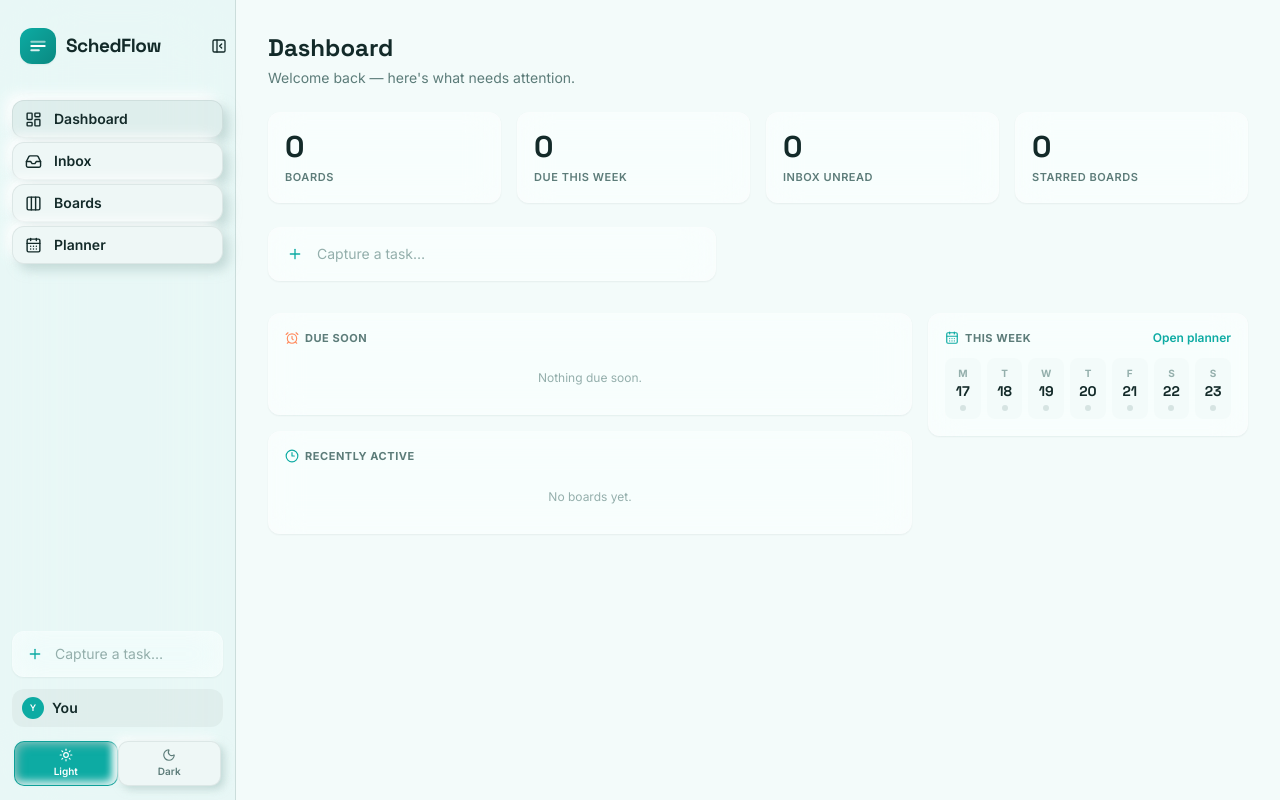
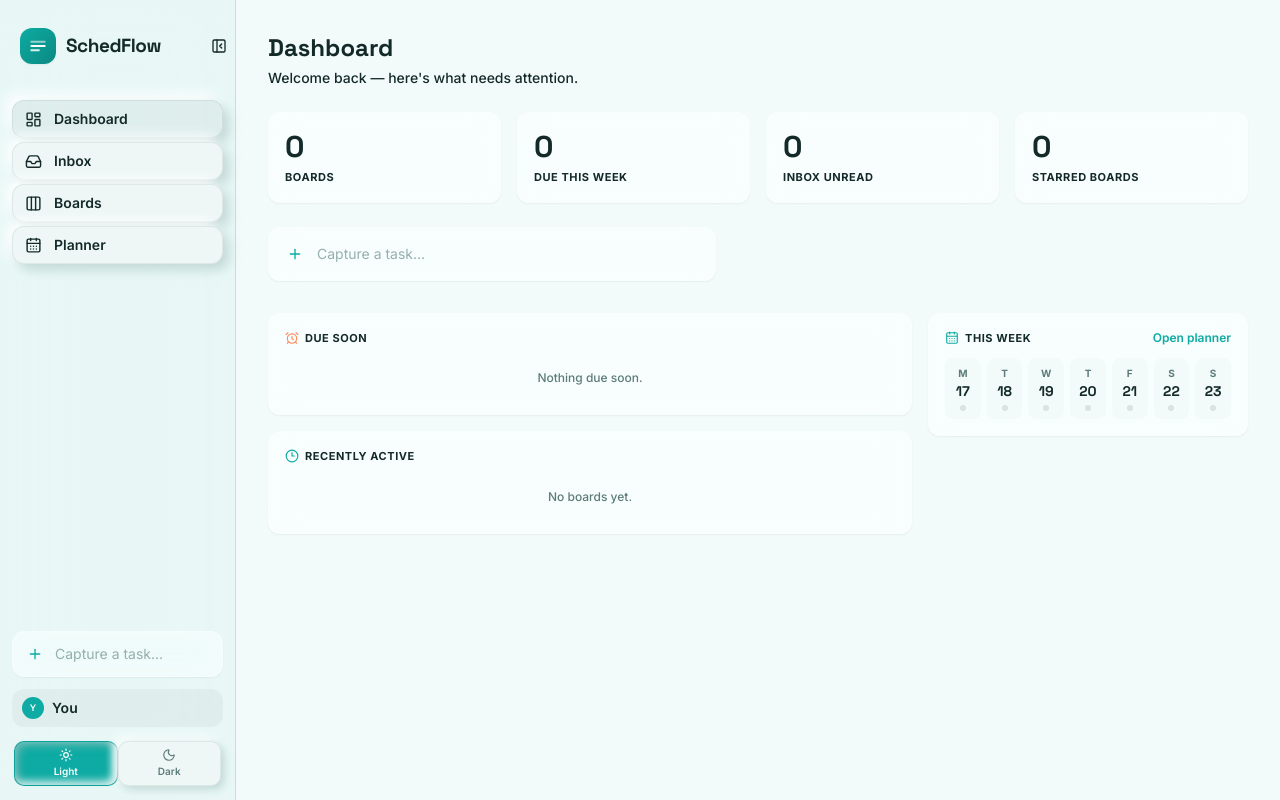
Before and after one commit to Stablhr/Schedflow, a React (Vite) app: page / in a window 1280 px wide. Built offline with nearby package versions, Linux system fonts and the light colour scheme.

Commit message:
making a big adjustment to design

```diff
--- a/src/components/dashboard/DashboardView.tsx
+++ b/src/components/dashboard/DashboardView.tsx
@@ -9,7 +9,7 @@ function StatCard({ label, value }: { label: string; value: number }) {
   return (
     <div className="rounded-xl glass-subtle p-3 shadow-sm sm:p-4">
       <p className="font-display text-2xl font-bold text-ink sm:text-3xl">{value}</p>
-      <p className="mt-1 text-[11px] font-semibold uppercase tracking-wider text-ink-muted">{label}</p>
+      <p className="mt-1 text-[11px] font-extrabold uppercase tracking-wider text-ink">{label}</p>
     </div>
   )
 }
@@ -26,8 +26,8 @@ export default function DashboardView() {
 
   return (
     <div className="scroll-slim h-full overflow-y-auto p-4 sm:p-6 md:p-8">
-      <h1 className="font-display text-xl font-bold text-ink sm:text-2xl">Dashboard</h1>
-      <p className="mt-1 text-sm text-ink-muted">Welcome back — here's what needs attention.</p>
+      <h1 className="font-display text-xl font-extrabold text-ink sm:text-2xl">Dashboard</h1>
+      <p className="mt-1 text-sm font-medium text-ink">Welcome back — here's what needs attention.</p>
 
       <div className="mt-4 grid grid-cols-2 gap-3 sm:mt-6 sm:gap-4 md:grid-cols-4">
         <StatCard label="Boards" value={boardCount} />
--- a/src/components/dashboard/DueSoonList.tsx
+++ b/src/components/dashboard/DueSoonList.tsx
@@ -15,7 +15,7 @@ export default function DueSoonList({ limit = 8 }: { limit?: number }) {
     <div className="rounded-xl glass-subtle p-3 shadow-sm sm:p-4">
       <div className="flex items-center gap-1.5">
         <AlarmClock size={14} className="text-accent" />
-        <h2 className="text-[11px] font-bold uppercase tracking-wider text-ink-muted">
+        <h2 className="text-[11px] font-extrabold uppercase tracking-wider text-ink">
           Due soon
         </h2>
       </div>
@@ -29,10 +29,10 @@ export default function DueSoonList({ limit = 8 }: { limit?: number }) {
                 to={`/boards/${card.boardId}`}
                 className="group flex items-center gap-2 rounded-lg px-2 py-1.5 transition hover:bg-surface-alt hover-slide-right"
               >
-                <span className="min-w-0 flex-1 truncate text-sm font-medium text-ink">
+                <span className="min-w-0 flex-1 truncate text-sm font-semibold text-ink">
                   {card.title}
                 </span>
-                <span className="hidden max-w-32 truncate text-[11px] text-ink-faint sm:block">
+                <span className="hidden max-w-32 truncate text-[11px] font-medium text-ink-muted sm:block">
                   {board?.name}
                 </span>
                 <DueBadge due={card.dueDate!} />
@@ -41,7 +41,7 @@ export default function DueSoonList({ limit = 8 }: { limit?: number }) {
           )
         })}
         {cards.length === 0 && (
-          <li className="rounded-lg px-2 py-3 text-center text-xs text-ink-faint">
+          <li className="rounded-lg px-2 py-3 text-center text-xs font-medium text-ink-muted">
             Nothing due soon.
           </li>
         )}
--- a/src/components/dashboard/PlannerPreview.tsx
+++ b/src/components/dashboard/PlannerPreview.tsx
@@ -18,7 +18,7 @@ export default function PlannerPreview() {
     <div className="rounded-xl glass-subtle p-3 shadow-sm sm:p-4">
       <div className="flex items-center gap-1.5">
         <CalendarDays size={14} className="text-brand" />
-        <h2 className="text-[11px] font-bold uppercase tracking-wider text-ink-muted">
+        <h2 className="text-[11px] font-extrabold uppercase tracking-wider text-ink">
           This week
         </h2>
         <Link
@@ -42,8 +42,8 @@ export default function PlannerPreview() {
                 count > 0 ? 'bg-brand-light/60' : 'bg-bg'
               }`}
             >
-              <span className="text-[9px] font-bold uppercase text-ink-faint sm:text-[10px]">{dayLetter}</span>
-              <span className="font-display text-xs font-bold text-ink sm:text-sm">{day.getDate()}</span>
+              <span className="text-[9px] font-extrabold uppercase text-ink-muted sm:text-[10px]">{dayLetter}</span>
+              <span className="font-display text-xs font-extrabold text-ink sm:text-sm">{day.getDate()}</span>
               <span
                 className={`mt-0.5 h-1 w-1 rounded-full sm:mt-1 sm:h-1.5 sm:w-1.5 ${count > 0 ? 'bg-brand' : 'bg-ink-faint/30'}`}
               />
--- a/src/components/dashboard/RecentBoardsList.tsx
+++ b/src/components/dashboard/RecentBoardsList.tsx
@@ -20,7 +20,7 @@ export default function RecentBoardsList({ limit = 4 }: { limit?: number }) {
     <div className="rounded-xl glass-subtle p-3 shadow-sm sm:p-4">
       <div className="flex items-center gap-1.5">
         <Clock3 size={14} className="text-brand" />
-        <h2 className="text-[11px] font-bold uppercase tracking-wider text-ink-muted">
+        <h2 className="text-[11px] font-extrabold uppercase tracking-wider text-ink">
           Recently active
         </h2>
       </div>
@@ -42,7 +42,7 @@ export default function RecentBoardsList({ limit = 4 }: { limit?: number }) {
           </Link>
         ))}
         {boards.length === 0 && (
-          <p className="col-span-2 rounded-lg px-2 py-3 text-center text-xs text-ink-faint">
+          <p className="col-span-2 rounded-lg px-2 py-3 text-center text-xs font-medium text-ink-muted">
             No boards yet.
           </p>
         )}
```
